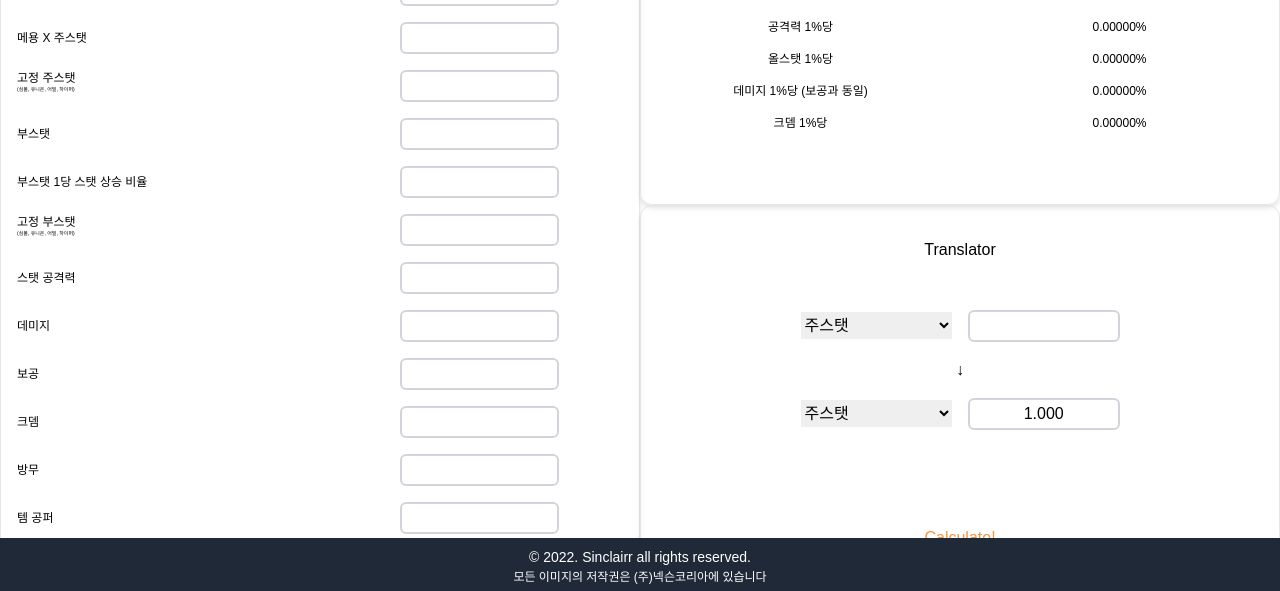
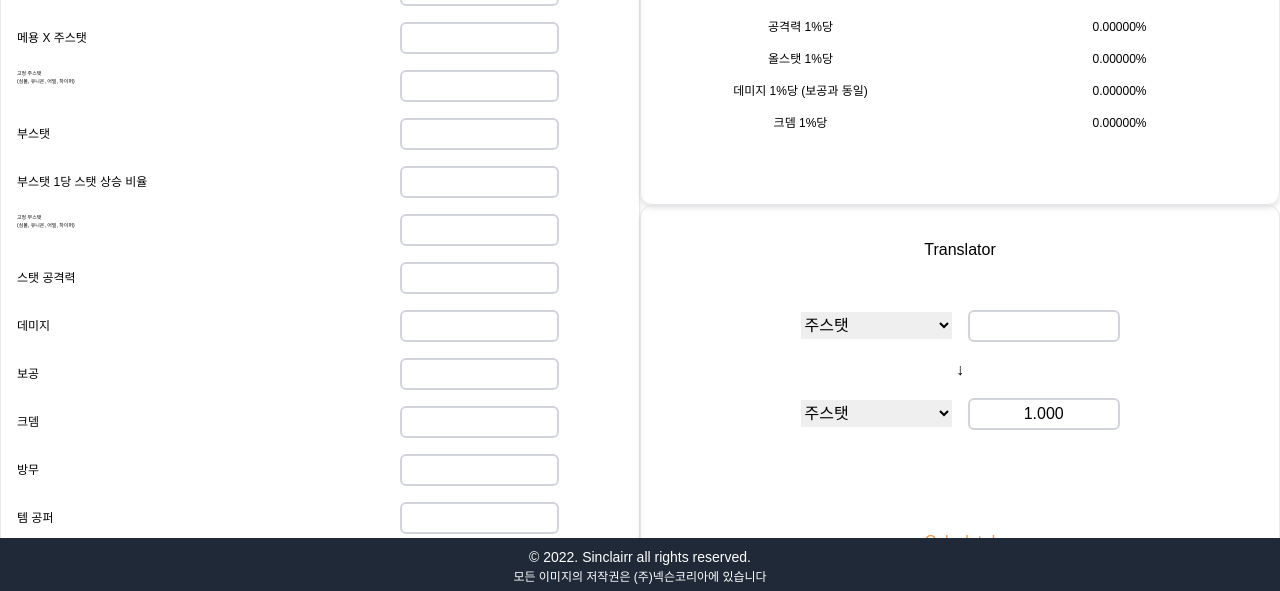
Before and after one commit to sinclairr08/maple-tools, a Next.js app: page /stat in a window 1280 px wide. Shown: the part 206-797 px from the top of the page. Built offline with nearby package versions, Linux system fonts and the light colour scheme; what @tailwindcss/custom-forms would draw is missing.

Commit message:
refactor: Seperate Button and LineInput component

```diff
--- a/components/ArcaneForm.tsx
+++ b/components/ArcaneForm.tsx
@@ -1,5 +1,6 @@
 import { useState } from "react";
 import { useForm } from "react-hook-form";
+import Button from "./Button";
 import Input from "./Input";
 
 const requirements = [
@@ -80,9 +81,9 @@ export default function ArcaneForm({
         <Input type="checkbox" register={register("content")} />
       </div>
 
-      <button className="flex items-center justify-center text-orange-400 hover:bg-orange-400 hover:text-white rounded-xl transition-colors focus:outline-none">
-        Calc
-      </button>
+      <div className="flex justify-center w-full">
+        <Button text="Calc" />
+      </div>
 
       <span className="flex items-center justify-center text-xs">
         {remainDate === 0 ? "Done!" : remainDate && `${remainDate} days left`}
--- /dev/null
+++ b/components/Button.tsx
@@ -0,0 +1,11 @@
+interface ButtonProps {
+  text: string;
+}
+
+export default function Button({ text }: ButtonProps) {
+  return (
+    <button className="flex items-center justify-center text-orange-400 hover:bg-orange-400 hover:text-white rounded-lg transition-colors focus:outline-none py-1 px-3">
+      {text}
+    </button>
+  );
+}
--- /dev/null
+++ b/components/LineInput.tsx
@@ -0,0 +1,43 @@
+import { UseFormRegisterReturn } from "react-hook-form";
+import Input from "./Input";
+
+interface LineInputProps {
+  type?: string;
+  selectdata?: string[];
+  labelword?: string;
+  labelwords?: string[];
+  register: UseFormRegisterReturn;
+}
+
+export default function LineInput({
+  type = "number",
+  selectdata,
+  labelword,
+  labelwords,
+  register,
+}: LineInputProps) {
+  return (
+    <div className="grid grid-cols-2 ">
+      {labelword && (
+        <span className="pl-4 text-xs flex items-center">{labelword}</span>
+      )}
+      {labelwords && (
+        <div className="flex flex-col">
+          {labelwords.map((labelword) => (
+            <span className="pl-4 text-[5px] flex items-center">
+              {labelword}
+            </span>
+          ))}
+        </div>
+      )}
+      <div className="flex items-center justify-center">
+        <Input
+          type={type}
+          required
+          register={register}
+          selectdata={selectdata}
+        />
+      </div>
+    </div>
+  );
+}
--- a/pages/stat.tsx
+++ b/pages/stat.tsx
@@ -1,7 +1,9 @@
 import type { NextPage } from "next";
 import { useEffect, useState } from "react";
-import { useForm, UseFormRegisterReturn } from "react-hook-form";
+import { useForm } from "react-hook-form";
+import Button from "../components/Button";
 import Input from "../components/Input";
+import LineInput from "../components/LineInput";
 import {
   FdipElements,
   getFdip,
@@ -10,72 +12,11 @@ import {
   RequiredElements,
 } from "../libs/statCalculator";
 
-interface LineInputProps {
-  type?: string;
-  selectdata?: string[];
-  labelwords: string;
-  register: UseFormRegisterReturn;
-}
-
-interface TwoLineInputProps {
-  type?: string;
-  selectdata?: string[];
-  labelwords1: string;
-  labelwords2: string;
-  register: UseFormRegisterReturn;
-}
-
 interface Calculator {
   firstOption: string;
   secondOption: string;
   value: number;
 }
-
-const LineInput = ({
-  type = "number",
-  selectdata,
-  labelwords,
-  register,
-}: LineInputProps) => {
-  return (
-    <div className="grid grid-cols-2 ">
-      <span className="pl-4 text-xs flex items-center">{labelwords}</span>
-      <div className="flex items-center justify-center">
-        <Input
-          type={type}
-          required
-          register={register}
-          selectdata={selectdata}
-        />
-      </div>
-    </div>
-  );
-};
-
-const TwoLineInput = ({
-  type = "number",
-  selectdata,
-  labelwords1,
-  labelwords2,
-  register,
-}: TwoLineInputProps) => {
-  return (
-    <div className="grid grid-cols-2 ">
-      <div className="flex flex-col">
-        <span className="pl-4 text-xs flex items-center">{labelwords1}</span>
-        <span className="pl-4 text-[5px] flex items-center">{labelwords2}</span>
-      </div>
-      <div className="flex items-center justify-center">
-        <Input
-          type={type}
-          required
-          register={register}
-          selectdata={selectdata}
-        />
-      </div>
-    </div>
-  );
-};
 
 const valueToFdip = (value: string, fdip: FdipElements) => {
   if (value === "주스탯") return fdip.fdipStat;
@@ -130,54 +71,49 @@ const Stats: NextPage = () => {
           <div className="py-2 flex flex-col space-y-4">
             <LineInput
               type="selectbox"
-              labelwords="직업"
+              labelword="직업"
               register={register("job")}
               selectdata={["아델"]}
             />
-            <LineInput labelwords="레벨" register={register("level")} />
+            <LineInput labelword="레벨" register={register("level")} />
             <LineInput
-              labelwords="메용 O 주스탯"
+              labelword="메용 O 주스탯"
               register={register("finalStat")}
             />
             <LineInput
-              labelwords="메용 X 주스탯"
+              labelword="메용 X 주스탯"
               register={register("finalStatWoBuff")}
             />
 
-            <TwoLineInput
-              labelwords1="고정 주스탯"
-              labelwords2="(심볼, 유니온, 어빌, 하이퍼)"
+            <LineInput
+              labelwords={["고정 주스탯", "(심볼, 유니온, 어빌, 하이퍼)"]}
               register={register("fixedStat")}
             />
 
+            <LineInput labelword="부스탯" register={register("subFinalStat")} />
             <LineInput
-              labelwords="부스탯"
-              register={register("subFinalStat")}
-            />
-            <LineInput
-              labelwords="부스탯 1당 스탯 상승 비율"
+              labelword="부스탯 1당 스탯 상승 비율"
               register={register("subStatIncRatio")}
             />
 
-            <TwoLineInput
-              labelwords1="고정 부스탯"
-              labelwords2="(심볼, 유니온, 어빌, 하이퍼)"
+            <LineInput
+              labelwords={["고정 부스탯", "(심볼, 유니온, 어빌, 하이퍼)"]}
               register={register("subFixedStat")}
             />
 
             <LineInput
-              labelwords="스탯 공격력"
+              labelword="스탯 공격력"
               register={register("statAbility")}
             />
 
-            <LineInput labelwords="데미지" register={register("dmgPer")} />
-            <LineInput labelwords="보공" register={register("bossDmgPer")} />
-            <LineInput labelwords="크뎀" register={register("critDmgPer")} />
-            <LineInput labelwords="방무" register={register("iGuard")} />
-            <LineInput labelwords="템 공퍼" register={register("attackPer")} />
-            <button className="flex items-center justify-center text-orange-400 hover:bg-orange-400 hover:text-white rounded-xl transition-colors focus:outline-none">
-              Submit!
-            </button>
+            <LineInput labelword="데미지" register={register("dmgPer")} />
+            <LineInput labelword="보공" register={register("bossDmgPer")} />
+            <LineInput labelword="크뎀" register={register("critDmgPer")} />
+            <LineInput labelword="방무" register={register("iGuard")} />
+            <LineInput labelword="템 공퍼" register={register("attackPer")} />
+            <div className="w-full flex justify-center">
+              <Button text="Submit!" />
+            </div>
           </div>
         </form>
       </div>
@@ -267,9 +203,9 @@ const Stats: NextPage = () => {
               {calculatedValue.toFixed(3)}
             </span>
           </div>
-          <button className="mt-24 flex items-center justify-center text-orange-400 hover:bg-orange-400 hover:text-white rounded-xl transition-colors focus:outline-none px-3">
-            Calculate!
-          </button>
+          <div className="mt-24">
+            <Button text="Calculate!" />
+          </div>
         </form>
       </div>
     </div>
```
